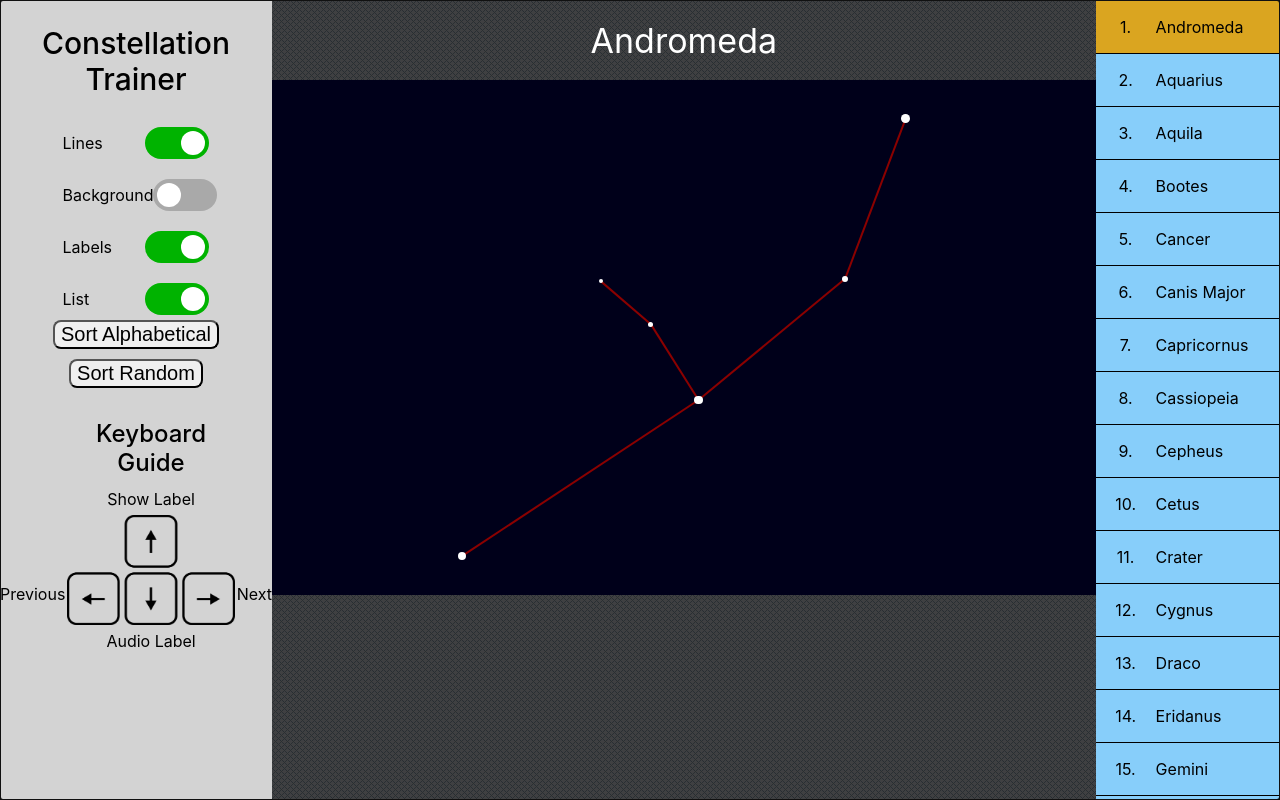
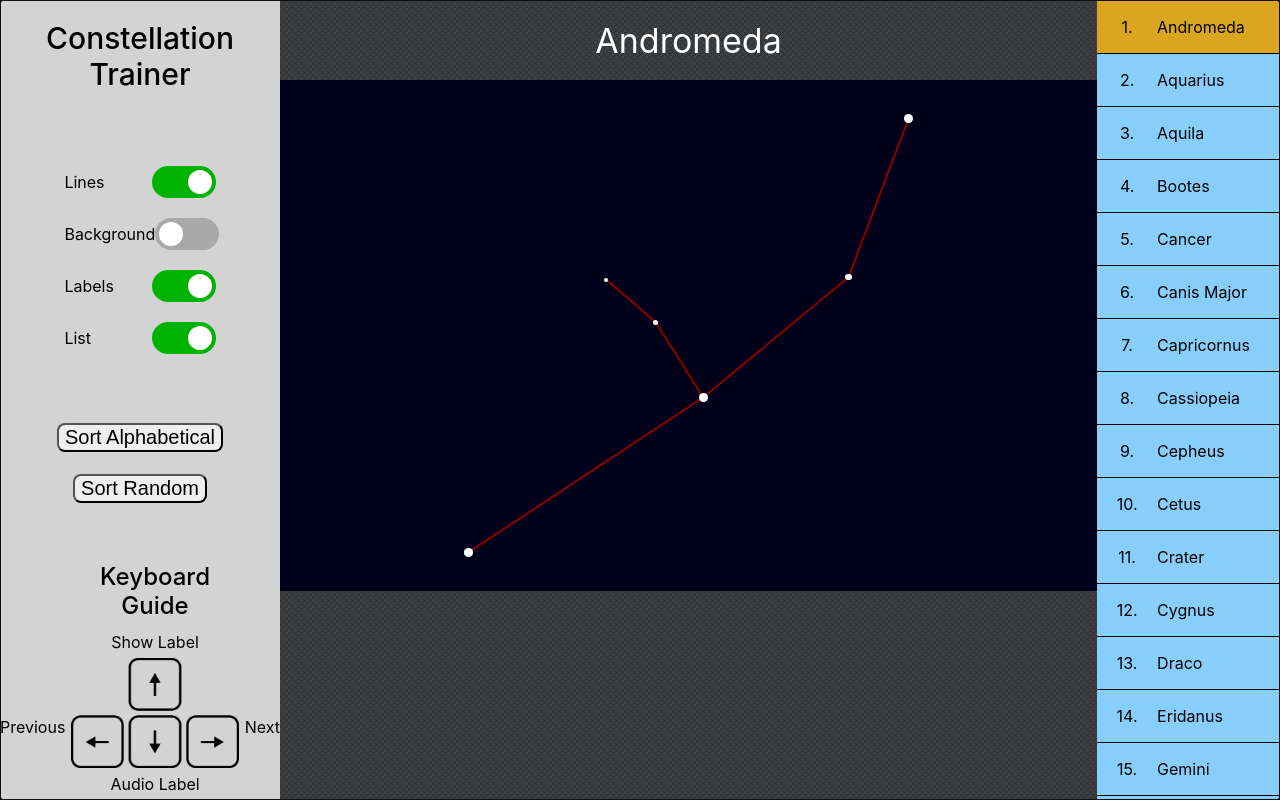
Before and after one commit to credger/constellation-trainer, a React (Create React App) app in the folder constellation-trainer/: page / in a window 1280 px wide. Built offline with nearby package versions, Linux system fonts and the light colour scheme.

Commit message:
Fixed unique key error; Edited styling for left side bar

```diff
--- a/constellation-trainer/src/components/DrawBackgroundStars.js
+++ b/constellation-trainer/src/components/DrawBackgroundStars.js
@@ -32,7 +32,7 @@ const DrawBackgroundStars = (props) => {
                 const starRadius = String(Math.abs(parseFloat(backgroundCoords[i]['V'])+(-6.5)))+"px"
                 const px = backgroundCoords[i]['percentX']
                 const py = backgroundCoords[i]['percentY']
-                backgroundStars.push(React.createElement('div', {className: 'testStar', key: backgroundCoords[i]['HR'],
+                backgroundStars.push(React.createElement('div', {className: 'testStar', key: 'background' + String(backgroundCoords[i]['HR']),
                 style: {right: `calc(${px} - ${starRadius})`, bottom: `calc(${py} - ${starRadius})`,
                 height: starSize, width: starSize, borderRadius: starRadius }}))
             }
--- a/constellation-trainer/src/components/DrawLines.js
+++ b/constellation-trainer/src/components/DrawLines.js
@@ -20,14 +20,6 @@ const DrawLines = (props) => {
             }
         }
 
-        console.log(clines[c2][0][1][1])
-        console.log(clines[c2].length)
-
-        // let lines = []
-        // for(let i = 0; i<clines[c2].length; i++){
-        //     lines.push(React.createElement('line', {x1=clines[c2][i][0][0], y1=clines[c2][i][0][1], x2=clines[c2][i][1][0], y2=clines[c2][i][1][1] })
-        // }
-
         let lines = []
         for(let i = 0; i<clines[c2].length; i++){
             const x1 = clines[c2][i][0][0]
@@ -35,11 +27,11 @@ const DrawLines = (props) => {
             const x2 = clines[c2][i][1][0]
             const y2 = clines[c2][i][1][1]
 
-        lines.push(React.createElement('line', {x1: `calc(100% - ${x1})`, y1: `calc(100% - ${y1})`, x2: `calc(100% - ${x2})`, y2:`calc(100% - ${y2})`, className: 'LineStyle'}))
+        lines.push(React.createElement('line', {key: 'Lines' + String(clines[c2][i]), x1: `calc(100% - ${x1})`, y1: `calc(100% - ${y1})`, x2: `calc(100% - ${x2})`, y2:`calc(100% - ${y2})`, className: 'LineStyle'}))
 
 
         }
-        const testSvg = React.createElement('svg', {height: '100%', width: '100%'}, lines)
+        const testSvg = React.createElement('svg', {height: '100%', width: '100%', key: 'svgLines' }, lines)
 
         //need to subract from 100 for line xy coords
         //lines draw to top right corner of star; need to discover fix
--- a/constellation-trainer/src/components/DrawStars.js
+++ b/constellation-trainer/src/components/DrawStars.js
@@ -28,13 +28,13 @@ const DrawStars = (props) => {
             const starRadius = String(Math.abs(parseFloat(coords[i]['V'])+(-6.5)))+"px"
             const px = coords[i]['percentX']
             const py = coords[i]['percentY']
-            stars.push(React.createElement('div', {className: 'testStar', key: coords[i]['HR'],
+            stars.push(React.createElement('div', {className: 'testStar', key: 'mainStar' + String(coords[i]['HR']),
             style: {right: `calc(${px} - ${starRadius})`, bottom: `calc(${py} - ${starRadius})`,
             height: starSize, width: starSize, borderRadius: starRadius }}))
         }
     }
 
-    const fixedAspectRatio = React.createElement('div', {className: 'fixedAspectRatio',}, [stars, DrawLines(props), DrawBackgroundStars(props)])
+    const fixedAspectRatio = React.createElement('div', {className: 'fixedAspectRatio'}, [stars, DrawLines(props), DrawBackgroundStars(props)])
 
     return fixedAspectRatio
 
--- a/constellation-trainer/src/components/LeftSideBar.js
+++ b/constellation-trainer/src/components/LeftSideBar.js
@@ -20,8 +20,9 @@ const LeftSideBar = (props) => {
 
     return(
         <div id = 'leftSideBar' className = 'leftContainer'>
+            <div id = 'leftSideBarFlexContainer'>
+                <h1>Constellation Trainer</h1>
                 <div id = 'toggleSwitchContainer' className = 'leftContainer'>
-                    <h1>Constellation Trainer</h1>
                     <div className = 'toggleFeature'>
                         <p>Lines</p>
                         <ToggleSwitchDefaultChecked s1 = {props.lines1} s2 = {props.lines2} />
@@ -53,6 +54,7 @@ const LeftSideBar = (props) => {
                     </div>
                     <div className = 'arrowRightLeftLabel'>Next</div>
                 </div>
+            </div>
         </div>
     )
 }
--- a/constellation-trainer/src/components/styles.css
+++ b/constellation-trainer/src/components/styles.css
@@ -13,7 +13,8 @@
     justify-content:start;
     height: 100%;
     width: 18%;
-    min-width: 272px;
+    min-width: 280px;
+    min-height: 680px;
 }
 
 .leftContainer{
@@ -24,7 +25,7 @@
     height: 100%;
     width: 67%;
     max-height: 100vh;
-    min-height: 800px;
+    min-height: 680px;
     background-color: #404040;
     background-image: url('../images/cross-stripes.png');
     /* background-color: #00001a; */
@@ -44,7 +45,7 @@
     flex-direction: column;
     justify-content: space-evenly;
     align-items: center;
-    height: 300px;
+    height: fit-content;
     width: 90%;
     /* background-color: burlywood; */
     margin-top: 5px;
@@ -53,16 +54,15 @@
 #sortButtonContainer{
     display: flex;
     flex-direction: column;
-    justify-content: space-around;
+    justify-content: space-between;
     align-items: center;
     /* background-color: coral; */
-    height: fit-content;
+    height: 80px;
     width: 90%;
-    margin-top: 5px;
+    margin: 20px 0px 20px 0px;
 }
 
 .sortButton{
-    margin: 10px 0px 0px 0px;
     font-size: 20px;
     border-radius: 8px;
 }
@@ -71,18 +71,14 @@
     scale: 0.9;
 }
 
-
-
-
 #arrowButtonContainer{
     display: flex;
     flex-direction: row;
     align-items: center;
     justify-content: center;
     /* background-color: orchid; */
-    height: 300px;
+    height: fit-content;
     width: 100%;
-    margin-top: 0px;
 }
 
 #arrowInner{
@@ -93,7 +89,7 @@
 }
 
 .arrowRightLeftLabel{
-    margin-top: 112px;
+    margin-top: 92px;
 
 }
 
@@ -157,6 +153,7 @@
     width: 15%;
     overflow-y: auto;
     background-color: lightskyblue;
+    min-height: 680px;
 }
 
 
@@ -242,3 +239,13 @@
     height: 80px;
     width: 100%;
   }
+
+  #leftSideBarFlexContainer{
+    height: 100%;
+    max-height: 800px;
+    width: 100%;
+    display: flex;
+    flex-direction: column;
+    justify-content: space-between;
+    align-items: center;
+  }
```
